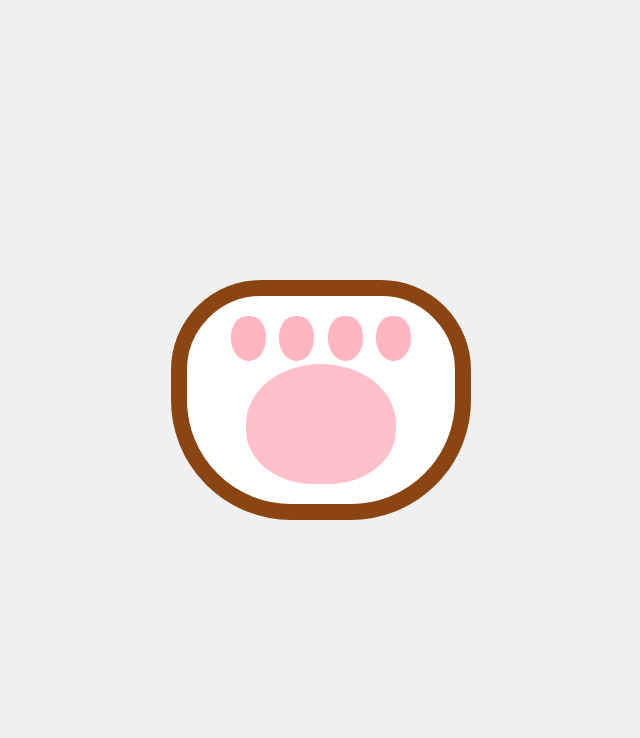
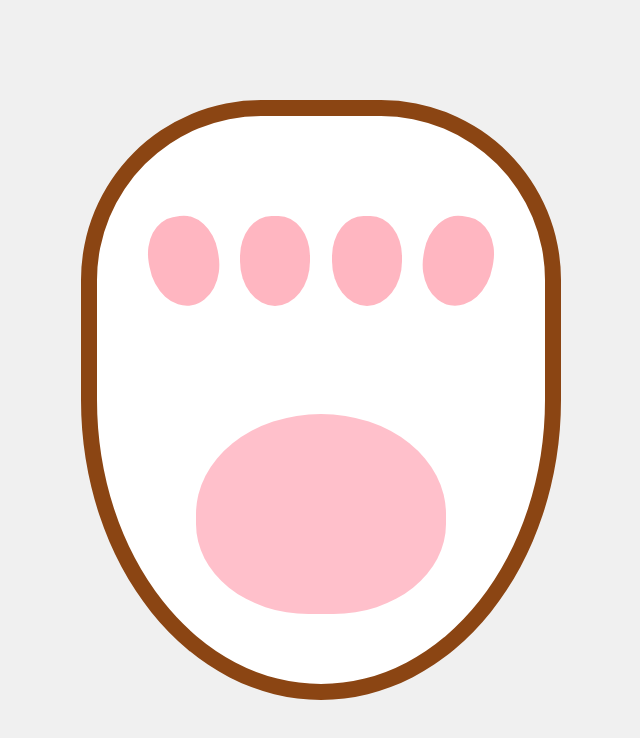
Before and after one commit to ptsfdtz/Cat-paw-keyboard, a plain HTML site: page web/index.html in a window 1280 px wide. Shown: the whole page, without its empty margins (319-959 px from the left). Drawn offline with Linux system fonts and the light colour scheme.

Commit message:
update UI

```diff
--- a/web/index.html
+++ b/web/index.html
@@ -11,10 +11,10 @@
     <div class="paw-container" id="pawContainer">
         <button class="paw-center" id ="pawCenter"></button>
         <div class="paw-toes">
-            <button class="paw-toe" id="pawFirst"></button>
-            <button class="paw-toe" id="pawSecond"></button>
-            <button class="paw-toe" id="pawThird"></button>
-            <button class="paw-toe" id="pawFourth"></button>
+            <button class="paw-toe-first" id="pawFirst"></button>
+            <button class="paw-toe-second" id="pawSecond"></button>
+            <button class="paw-toe-third" id="pawThird"></button>
+            <button class="paw-toe-fourth" id="pawFourth"></button>
         </div>
     </div>
 </body>
--- a/web/src/style.css
+++ b/web/src/style.css
@@ -9,41 +9,77 @@ body {
 
 .paw-container {
     position: relative;
-    width: 300px;
-    height: 240px;
+    width: 480px;
+    height: 600px;
     background-color: #fff;
-    border-radius: 90px 90px 120px 120px;
+    border-radius: 180px 180px 50% 50%;
     border: 16px solid #8B4513;
     box-sizing: border-box;
 }
 
 .paw-center {
     position: absolute;
-    width: 150px;
-    height: 120px;
+    width: 250px;
+    height: 200px;
     background-color: #FFC0CB;
     border: none;
     border-radius: 50% 50% 45% 45%;
-    bottom: 20px;
+    /* 居中对齐 */
     left: 50%;
-    transform: translateX(-50%);
+    top: 70%;
+    transform: translate(-50%, -50%); /* 让元素完美居中 */
+    transform-origin: center; /* 确保缩放从中心开始 */
+    transition: transform 0.3s ease-in-out, background-color 0.3s ease-in-out; /* 平滑过渡 */
 }
+
+.paw-center:hover {
+    transform: translate(-50%, -50%) scale(1.05); /* 保持居中同时进行缩放 */
+    background-color: #ffa2b0;
+}
+
+
 
 .paw-toes {
     position: absolute;
-    top: 20px;
+    top: 100px;
     left: 0;
     right: 0;
     display: flex;
     justify-content: space-evenly;
-    /* 调整间距 */
     margin: 0 30px;
 }
 
-.paw-toe {
-    width: 35px;
-    height: 45px;
+.paw-toe-first,.paw-toe-second, .paw-toe-third, .paw-toe-fourth {
+    width: 70px;
+    height: 90px;
     background-color: #FFB6C1;
     border: none;
     border-radius:45% 45% 50% 50%;
+   transition: 0.3s;
 }
+
+.paw-toe-first:hover,.paw-toe-second:hover, .paw-toe-third:hover, .paw-toe-fourth:hover {
+    transform: scale(1.05);
+    background-color: #ffa2b0;
+}
+
+.paw-toe-first {
+    top: 5%;
+    left: 50%;
+    transform: rotate(-10deg);
+}
+
+.paw-toe-second {
+    top: 30%;
+    left: 15%;
+}
+
+.paw-toe-third {
+    top: 30%;
+    right: 15%;
+}
+
+.paw-toe-fourth {
+    top: 60%;
+    transform:rotate(10deg);
+}
```
Also changed, not shown: web/src/script.js (line endings or trailing spaces).
